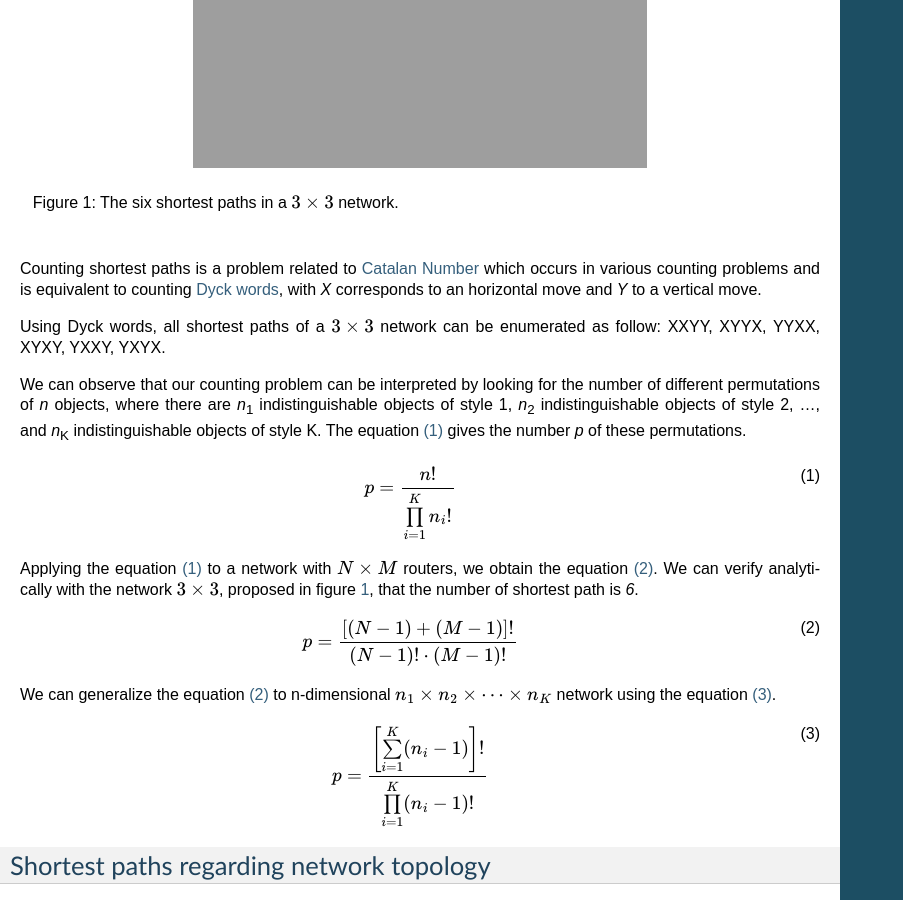
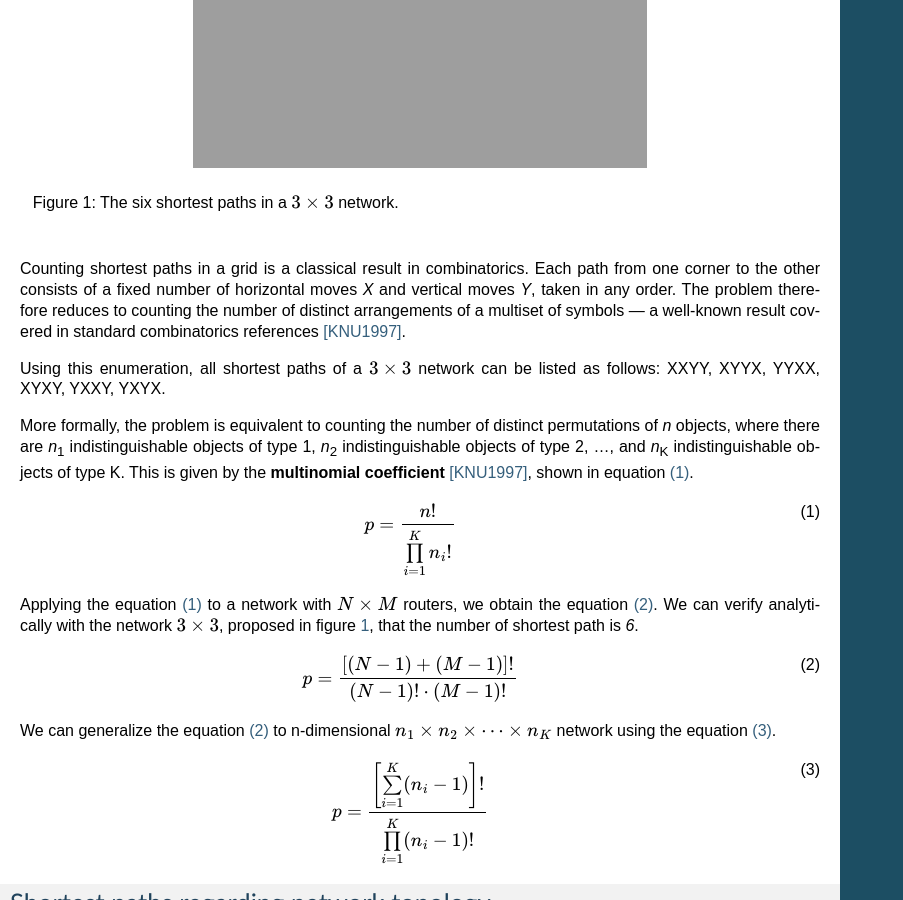
Before and after one commit to cclienti/verilog-ip, a Sphinx documentation site: the page built from hw/network/hynoc/doc/dev_guide/source/about_vc.rst, in a window 1280 px wide and 900 px high, scrolled down 913 px. Shown: the whole window, without its empty margins (0-903 px from the left). Built offline with Sphinx 7.4.7, drawn with Linux system fonts in a browser that asks for light colours; formulas are drawn with MathJax 3.

Commit message:
docs: improve combinatorics explanation and add citation
Enhanced the explanation of counting shortest paths in a grid by
referencing standard combinatorics results and providing a clearer
description. Added a new citation for Knuth's work on permutations and
factorials.

```diff
--- a/hw/network/hynoc/doc/dev_guide/source/about_vc.rst
+++ b/hw/network/hynoc/doc/dev_guide/source/about_vc.rst
@@ -37,18 +37,21 @@ we will consider the *smallest* enclosing these two nodes. The figure :num:`figu
 
    The six shortest paths in a :math:`3 \times 3` network.
 
-Counting shortest paths is a problem related to `Catalan Number <http://en.wikipedia.org/wiki/Catalan_number>`_ which
-occurs in various counting problems and is equivalent to counting `Dyck words
-<http://en.wikipedia.org/wiki/Dyck_word#Applications_in_combinatorics>`_, with *X* corresponds to an horizontal move and
-*Y* to a vertical move.
+Counting shortest paths in a grid is a classical result in combinatorics. Each
+path from one corner to the other consists of a fixed number of horizontal moves
+*X* and vertical moves *Y*, taken in any order. The problem therefore reduces to
+counting the number of distinct arrangements of a multiset of symbols — a
+well-known result covered in standard combinatorics references [KNU1997]_.
 
-Using Dyck words, all shortest paths of a :math:`3 \times 3` network can be enumerated as follow: XXYY, XYYX, YYXX,
-XYXY, YXXY, YXYX.
+Using this enumeration, all shortest paths of a :math:`3 \times 3` network can be
+listed as follows: XXYY, XYYX, YYXX, XYXY, YXXY, YXYX.
 
-We can observe that our counting problem can be interpreted by looking for the number of different permutations of *n*
-objects, where there are *n*:sub:`1` indistinguishable objects of style 1, *n*:sub:`2` indistinguishable objects of
-style 2, ..., and *n*:sub:`K` indistinguishable objects of style K. The equation :eq:`eq-looking-for-permutations` gives
-the number *p* of these permutations.
+More formally, the problem is equivalent to counting the number of distinct
+permutations of *n* objects, where there are *n*:sub:`1` indistinguishable objects
+of type 1, *n*:sub:`2` indistinguishable objects of type 2, ..., and
+*n*:sub:`K` indistinguishable objects of type K. This is given by the
+**multinomial coefficient** [KNU1997]_, shown in equation
+:eq:`eq-looking-for-permutations`.
 
 .. math::
    p = {n! \over {\prod\limits^K_{i=1} n_i!}}
--- a/hw/network/hynoc/doc/dev_guide/source/citations.rst
+++ b/hw/network/hynoc/doc/dev_guide/source/citations.rst
@@ -26,3 +26,7 @@
 
 	     .. .. [DAL2003] William Dally and Brian Towles. 2003. Principles and Practices of Interconnection Networks. Morgan Kaufmann
 		   Publishers Inc., San Francisco, CA, USA.
+
+.. [KNU1997] Donald E. Knuth, *The Art of Computer Programming, Volume 1:
+             Fundamental Algorithms*, 3rd ed., Addison-Wesley, 1997.
+             Section 1.2.5: Permutations and Factorials.
```
